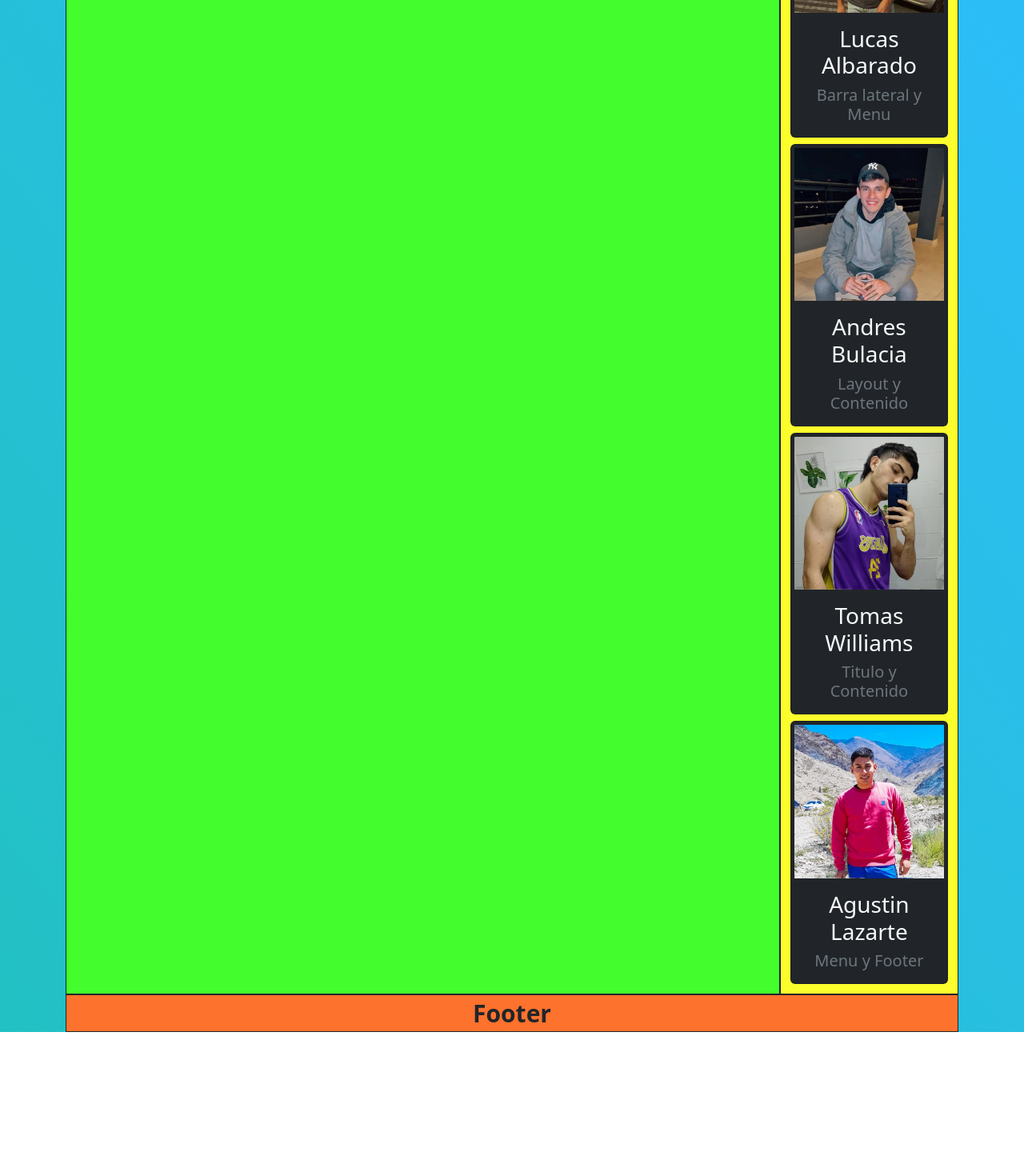
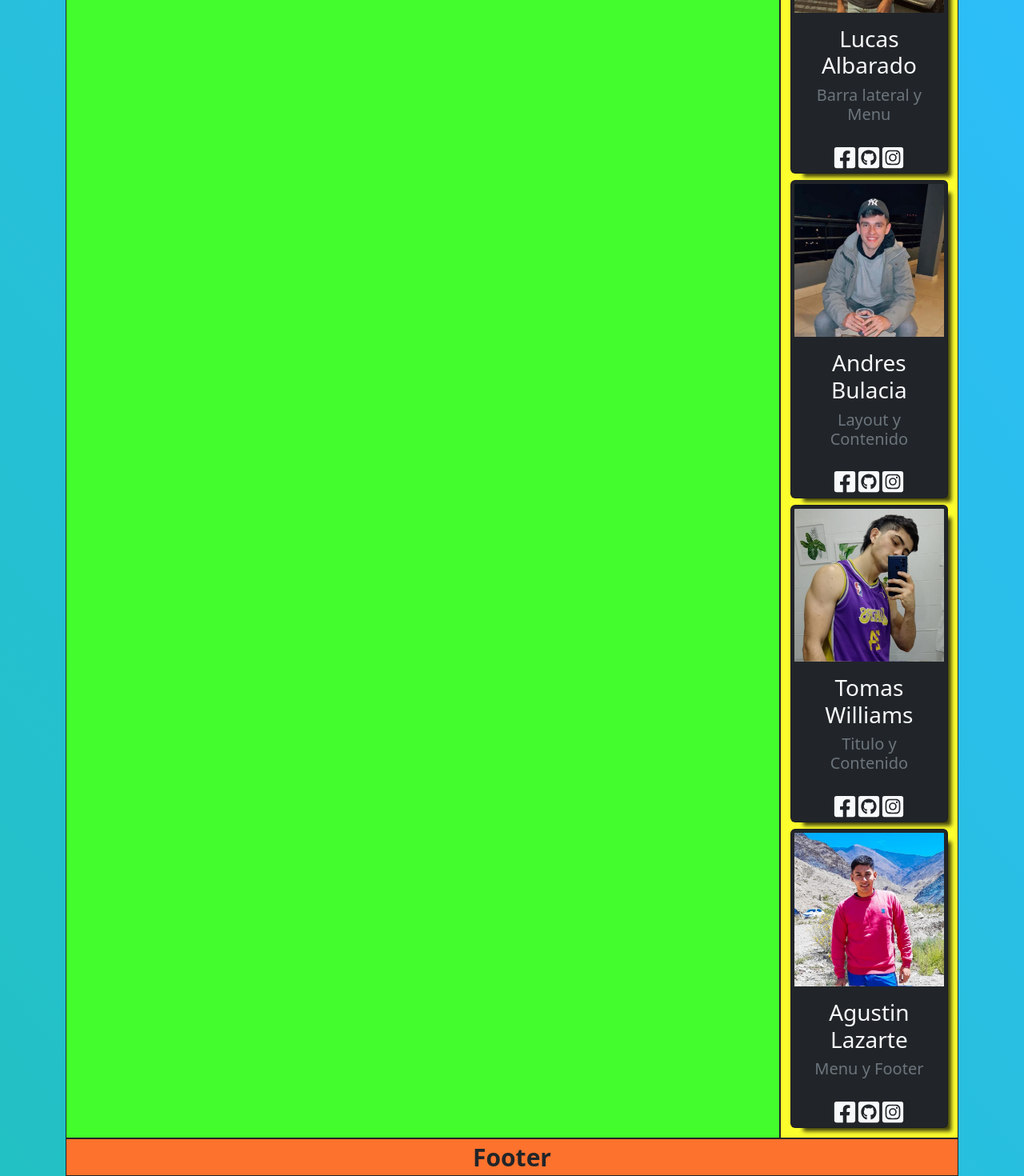
Before and after one commit to AndresBulacia/bulacia-williams-albarado-lazarte, a React (Create React App) app: page / in a window 1280 px wide. Shown: the part 299-1769 px from the top of the page at 80% size. Before the commit the page ends 1589 px from the top, so only its background shows below. Built offline with nearby package versions, Linux system fonts and the light colour scheme.

Commit message:
barra lateral terminada

```diff
--- a/package.json
+++ b/package.json
@@ -9,6 +9,7 @@
     "bootstrap": "^5.2.3",
     "react": "^18.2.0",
     "react-dom": "^18.2.0",
+    "react-icons": "^4.8.0",
     "react-scripts": "^5.0.1",
     "web-vitals": "^2.1.4"
   },
--- a/src/components/Card.js
+++ b/src/components/Card.js
@@ -3,16 +3,25 @@ import image1 from "../assets/image1.jpg"
 import image2 from "../assets/image2.jpg"
 import image3 from "../assets/image3.jpg"
 import image4 from "../assets/image4.jpg"
+import {FaFacebookSquare} from "react-icons/fa";
+import {FaGithubSquare} from "react-icons/fa";
+import {FaInstagramSquare} from "react-icons/fa";
+
 const Card = () => {
   return (
     <div className='container d-flex p-1 justify-content-center align-items-center'>
       <div className='row'>
-        <div className='col-lg-12'>
+        <div className='col-12'>
             <div className="card m-2 bg-dark">
               <img className=' card-img-top w-100 p-1 pb-0 ' src={image1} alt="Imagen"/>
               <div className="card-body text-light ">
                 <h3 className="card-tittle">Lucas Albarado</h3>
                 <p className="card-text h5 text-secondary">Barra lateral y Menu</p>
+              </div>
+              <div className='container-card-icons'>
+                <a href='' className='text-light'><FaFacebookSquare /></a>
+                <a href='https://github.com/LucasAlbarado' className='text-light'><FaGithubSquare /></a>
+                <a href='https://www.instagram.com/lucasalbarado1/' className='text-light'><FaInstagramSquare /></a>
               </div>
             </div>
 
@@ -22,6 +31,11 @@ const Card = () => {
                 <h3 className="card-tittle">Andres Bulacia</h3>
                 <p className="card-text h5 text-secondary">Layout y Contenido</p>
               </div>
+              <div className='text-light'>
+                <a href='https://www.facebook.com/andres.bulacia.3' className='text-light'><FaFacebookSquare /></a>
+                <a href='https://github.com/AndresBulacia' className='text-light'><FaGithubSquare /></a>
+                <a href='https://www.instagram.com/andresbulacia/' className='text-light'><FaInstagramSquare /></a>
+              </div>
             </div>
 
             <div className="card m-2 bg-dark">
@@ -29,6 +43,12 @@ const Card = () => {
               <div className="card-body text-light ">
                 <h3 className="card-tittle">Tomas Williams</h3>
                 <p className="card-text h5 text-secondary">Titulo y Contenido</p>
+              </div>
+              <div className='text-light'>
+                <a href='https://www.facebook.com/tomas.williamsnemescheij' className='text-light'><FaFacebookSquare /></a>
+                <a href='https://github.com/Willytucuman' className='text-light' ><FaGithubSquare /></a>
+                <a href='https://www.instagram.com/tomi_williams01/' className='text-light'><FaInstagramSquare /></a>
+
               </div>
             </div>
 
@@ -38,6 +58,11 @@ const Card = () => {
                 <h3 className="card-tittle">Agustin Lazarte</h3>
                 <p className="card-text h5 text-secondary">Menu y Footer</p>
               </div>
+              <div className='text-light'>
+                <a href='' className='text-light'><FaFacebookSquare /></a>
+                <a href='' className='text-light'><FaGithubSquare /></a>
+                <a href='https://www.instagram.com/agustiin_lazarteok/' className='text-light'><FaInstagramSquare /></a>
+              </div>
             </div>
         </div>
       </div>
--- a/src/components/index.css
+++ b/src/components/index.css
@@ -43,3 +43,9 @@ body{
     grid-area: footer;
     background-color: #fd722d;
 }
+
+.card{
+    -webkit-box-shadow: 10px 10px 5px -6px rgba(0,0,0,0.75);
+-moz-box-shadow: 10px 10px 5px -6px rgba(0,0,0,0.75);
+box-shadow: 10px 10px 5px -6px rgba(0,0,0,0.75);
+}
```
Also changed, not shown: 1 other file (tests, documents, lock files or other folders).
